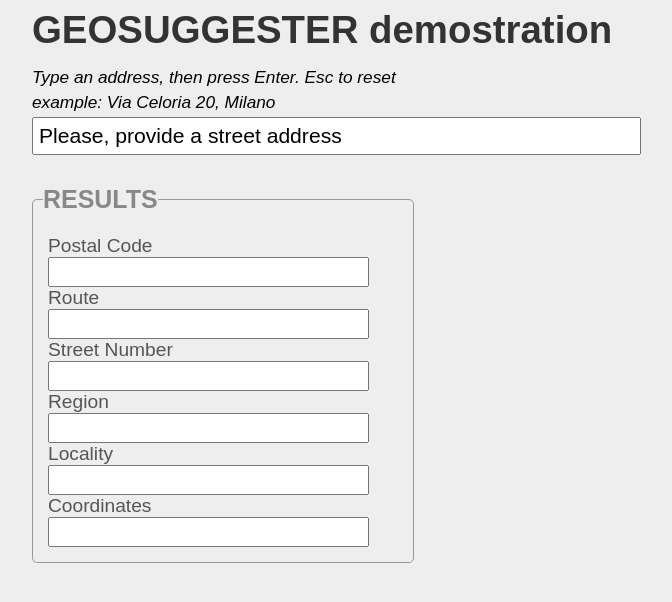
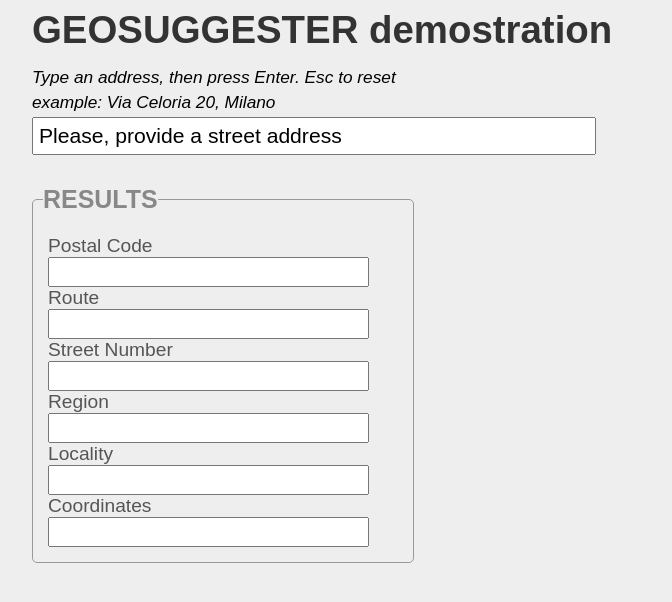
Before and after one commit to panaghia/GeoSuggester, a plain HTML site: page Demos/index.html in a window 1280 px wide. Shown: the whole page, without its empty margins (308-980 px from the left). Drawn offline with Linux system fonts and the light colour scheme; some packages are replaced by stand-ins of ours; a web font is replaced by a local one.

Commit message:
UI branch with no external stylesheet

```diff
--- a/Demos/index.html
+++ b/Demos/index.html
@@ -31,6 +31,18 @@ p
 	z-index:0;
 }
 
+#GeoSuggesterContainer
+{
+	position:relative;
+}
+
+#GeoSuggesterContainer input[type=text]
+{
+	position:relative;
+	width:550px;
+	margin-bottom:0px;
+	padding:5px;
+}
 
 
 .geoInput
@@ -101,7 +113,7 @@ h1
 </style>
 
 
-<link rel="stylesheet" href="../Source/GeoSuggester.css" type="text/css"  />
+
 <script type="text/javascript" src="moo_core_1.3.js"></script>
 <script type="text/javascript" src="../Source/GeoSuggester.js"></script>
 <script type="text/javascript" src="http://maps.google.com/maps/api/js?sensor=false"></script>
@@ -116,7 +128,7 @@ window.addEvent('domready', function()
 {
 	geo = new GeoSuggester({
 		inputItem: document.id('city'),
-		mapCanvas: document.id('map_canvas'),
+		container: 'GeoSuggesterContainer',
 		initText: "Please, provide a street address",
 		rollHeight: '400',
 		//baloonMsg: '<p>html instructions here</p>',
@@ -155,9 +167,8 @@ window.addEvent('domready', function()
 	<p>Type an address, then press Enter. Esc to reset</p>
 	<p> example: Via Celoria 20, Milano</p>
 
-	<div class="GeoSuggesterContainer">
+	<div id="GeoSuggesterContainer">
 		<input type="text" id="city" value="insert here" />
-		<div id="map_canvas"></div>
 	</div>
 
 	<br/>
--- a/Source/GeoSuggester.js
+++ b/Source/GeoSuggester.js
@@ -34,6 +34,7 @@ var GeoSuggester = new Class({
 	    inputItem: null,
 	    zoomLevel: 12,
 	    mapCanvas: null,
+		container:null,
 	    rollHeight: '350',
 	    initText: "Insert street",
 	    hideOnBlur : false,
@@ -102,13 +103,27 @@ var GeoSuggester = new Class({
 		},
   		init:function ()
   		{
+			var inputItem = document.id(this.options.inputItem);
+			var mapCanvas = new Element('div',
+			{
+				id: this.options.mapCanvas,
+				styles:
+				{
+					'position':'absolute',
+					'top': (inputItem.getSize().y+2)+'px',
+					'width': inputItem.getSize().x+'px'
+				}
+
+			}).inject(document.id(this.options.container));
+			this.options.mapCanvas = mapCanvas;
+
 
   			var rollHeight = this.options.rollHeight;
   			var zoomLevel = this.options.zoomLevel;
 			var inputItem = this.options.inputItem;
-			inputItem = document.id(inputItem);
-			var mapCanvas = this.options.mapCanvas;
-			mapCanvas = document.id(mapCanvas);
+
+			//var mapCanvas = this.options.mapCanvas;
+			//mapCanvas = document.id(mapCanvas);
 
 			var mouseOverMapCanvas = false;
 			mapCanvas.addEvent('mouseenter', function()
```
